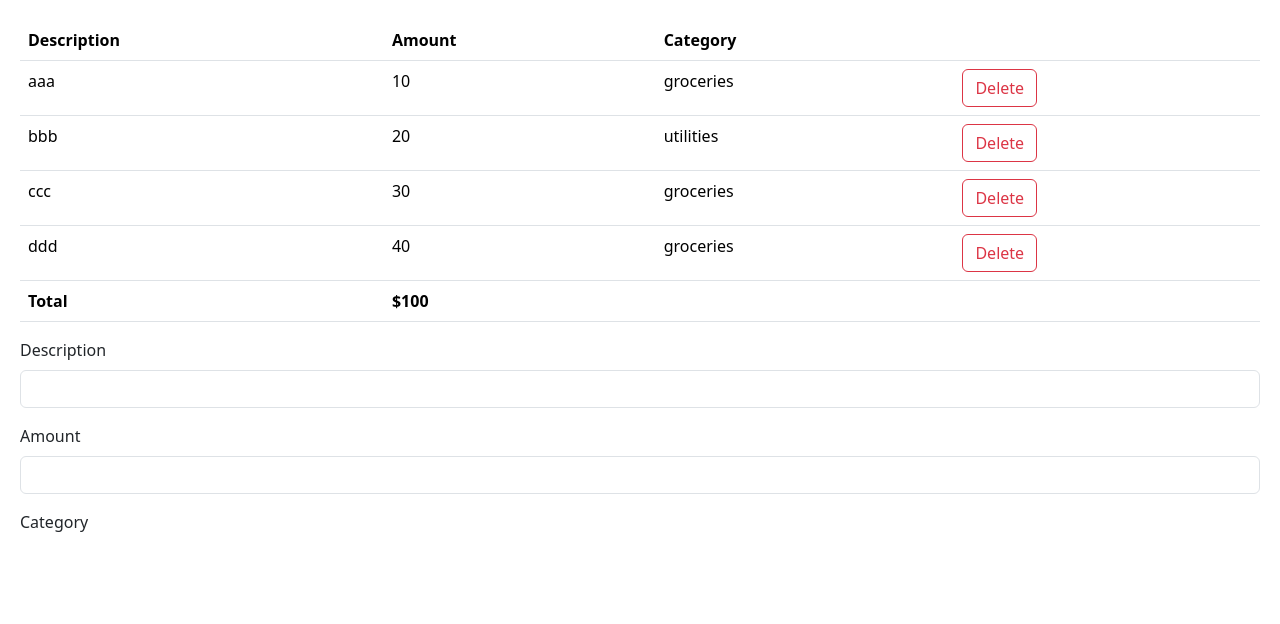
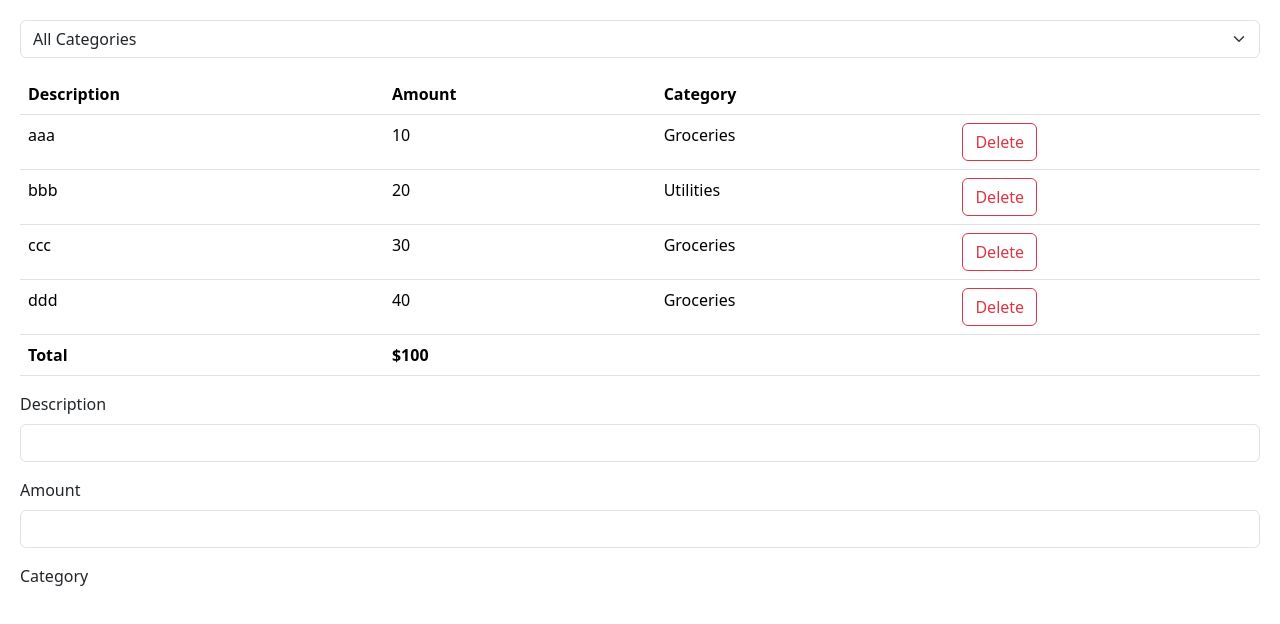
Before and after one commit to KhaledAbuarida/Expense-Tracker, a React (Vite) app: page / in a window 1280 px wide. Shown: the top 624 px of the page. Built offline with nearby package versions, Linux system fonts and the light colour scheme.

Commit message:
filter by category is completed

```diff
--- a/src/App.tsx
+++ b/src/App.tsx
@@ -1,21 +1,26 @@
-import ExpenseList from "./components/ExpenseList";
-import ItemForm from "./components/ItemFrom";
+import ExpenseFilter from "./expense-tracker/components/ExpenseFilter";
+import ExpenseList from "./expense-tracker/components/ExpenseList";
+import ItemForm from "./expense-tracker/components/ItemFrom";
 import { useState } from 'react'
 
 function App(){
+
+  const [selectedCategory, setSelectedCategory] = useState('');
+
   const [expense, setExpense] = useState([
-    {id:1, description: 'aaa', amount: 10, category: 'groceries'},
-    {id:2, description: 'bbb', amount: 20, category: 'utilities'},
-    {id:3, description: 'ccc', amount: 30, category: 'groceries'},
-    {id:4, description: 'ddd', amount: 40, category: 'groceries'},
+    {id:1, description: 'aaa', amount: 10, category: 'Groceries'},
+    {id:2, description: 'bbb', amount: 20, category: 'Utilities'},
+    {id:3, description: 'ccc', amount: 30, category: 'Groceries'},
+    {id:4, description: 'ddd', amount: 40, category: 'Groceries'},
   ])
 
-
+  const visibleExpenses = selectedCategory ? expense.filter(e => e.category === selectedCategory) : expense;
 
   return(
     <div>
-       <ExpenseList Expenses={expense} onDelete={(id) => setExpense(expense.filter(e => e.id != id))} />
-       <ItemForm />
+      <ExpenseFilter onSelectCategory={category => setSelectedCategory(category)} />
+      <ExpenseList Expenses={visibleExpenses} onDelete={(id) => setExpense(expense.filter(e => e.id != id))} />
+      <ItemForm />
     </div>
 
   )
--- /dev/null
+++ b/src/expense-tracker/components/ExpenseFilter.tsx
@@ -0,0 +1,16 @@
+
+interface Props {
+    onSelectCategory: (category: string) => void
+}
+
+function ExpenseFilter({onSelectCategory}: Props){
+    return(
+        <select className="form-select mb-3" onChange={(event)=> onSelectCategory(event.target.value)}>
+            <option >All Categories</option>
+            <option value="Groceries">Groceries</option>
+            <option value="Utilities">Utilities</option>
+            <option value="Entertainment">Entertainment</option>
+        </select>
+    )
+}
+export default ExpenseFilter;
```
Also changed, not shown: src/expense-tracker/components/ExpenseList.tsx (renamed from src/components/ExpenseList.tsx), src/expense-tracker/components/ItemFrom.tsx (renamed from src/components/ItemFrom.tsx).
